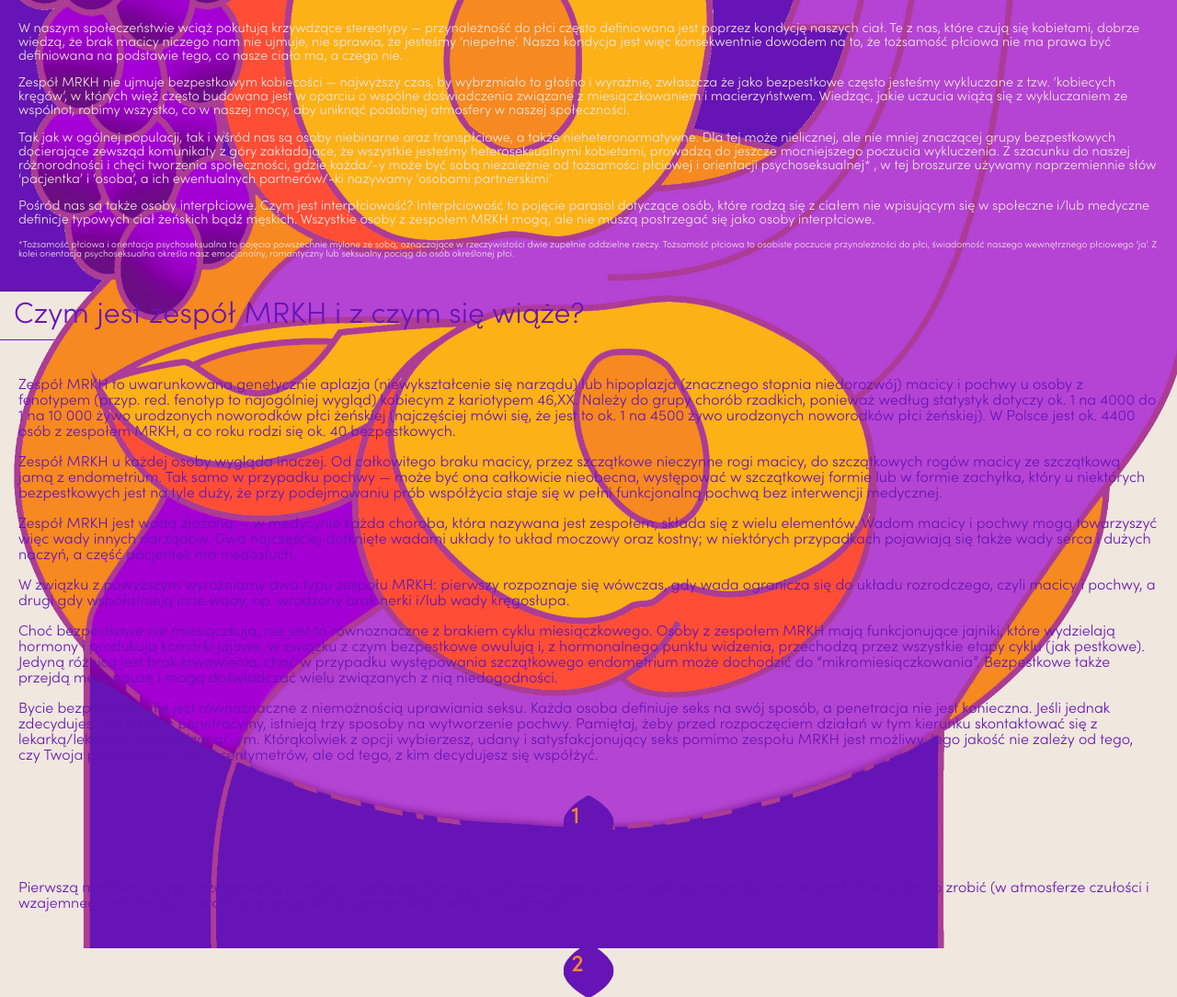
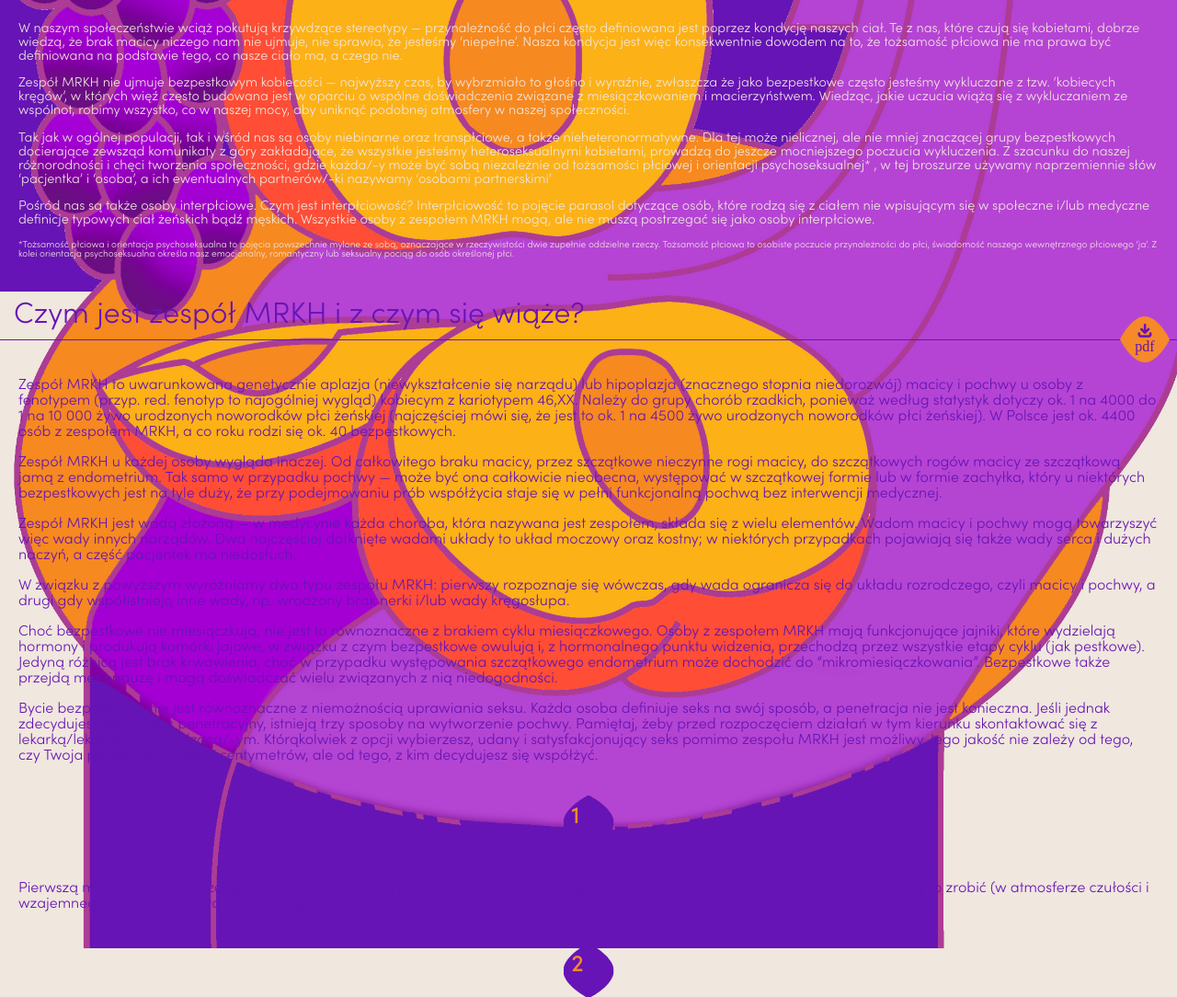
Before and after one commit to pasatoai/mrkh, a Node server app: page / in a window 1280 px wide. Shown: the part 801-1885 px from the top of the page at 92% size. Run offline with Node 20, Linux system fonts and the light colour scheme.

Commit message:
Added pdf downloader

```diff
--- a/index.js
+++ b/index.js
@@ -1,21 +1,26 @@
-const express = require('express');
-const {PL} = require('./text');
+const express = require("express");
+const { PL } = require("./text");
+
+const langs = { PL };
 
 const app = express();
 
-app.set('view engine', 'ejs')
-app.use(express.static('public'));
+const renderDev = (lang) => (req, res) =>
+  res.render("index", {
+    BROWSER_REFRESH: process.env.BROWSER_REFRESH_URL,
+    text: langs[lang],
+  });
 
-app.get('/', function(req, res) {
-    res.render('index', {
-        BROWSER_REFRESH: process.env.BROWSER_REFRESH_URL,
-        text: PL
-    });
-});
+app.set("view engine", "ejs");
+app.use(express.static("public"));
+
+app.get("/pl", renderDev("PL"));
+app.get("/en", renderDev("EN"));
+app.get("*", renderDev("PL"));
 
 app.listen(9000, () => {
-    console.log('listening')
-    if (process.send) {
-        process.send({event: 'online', url: 'http://localhost:9000/'})
-    }
+  console.log("listening");
+  if (process.send) {
+    process.send({ event: "online", url: "http://localhost:9000/" });
+  }
 });
--- a/index.scss
+++ b/index.scss
@@ -126,6 +126,35 @@ body {
     font-size: 2em;
     border-bottom: var(--border-violet);
     padding: 10px 15px;
+    position: relative;
+
+    .page_3__pdf-container {
+      font-size: 0.5em;
+      text-decoration: none;
+      color: var(--color-violet);
+      display: flex;
+      flex-direction: column;
+      justify-content: center;
+      align-items: center;
+      width: 50px;
+      height: 50px;
+      position: absolute;
+      right: 10px;
+      bottom: 0px;
+      transform: translateY(50%);
+
+      img {
+        position: absolute;
+        height: 100%;
+      }
+      span {
+        font-family: fontello;
+        z-index: 2;
+      }
+      .dl-anchor:before {
+        content: "\f02e";
+      }
+    }
   }
 }
 
--- a/public/index.css
+++ b/public/index.css
@@ -121,6 +121,33 @@ body {
   font-size: 2em;
   border-bottom: var(--border-violet);
   padding: 10px 15px;
+  position: relative;
+}
+.page-3 .page-3__header .page_3__pdf-container {
+  font-size: 0.5em;
+  text-decoration: none;
+  color: var(--color-violet);
+  display: flex;
+  flex-direction: column;
+  justify-content: center;
+  align-items: center;
+  width: 50px;
+  height: 50px;
+  position: absolute;
+  right: 10px;
+  bottom: 0px;
+  transform: translateY(50%);
+}
+.page-3 .page-3__header .page_3__pdf-container img {
+  position: absolute;
+  height: 100%;
+}
+.page-3 .page-3__header .page_3__pdf-container span {
+  font-family: fontello;
+  z-index: 2;
+}
+.page-3 .page-3__header .page_3__pdf-container .dl-anchor:before {
+  content: "\f02e";
 }
 
 .page-4 .page-4__header {
--- a/text.js
+++ b/text.js
@@ -93,6 +93,7 @@ const PL = {
   },
   p3: {
     header: `Czym jest zespół MRKH i z czym się wiąże?`,
+    fileName: `broszura_pl.pdf`,
     paragraphsPt1: [
       `
         Zespół MRKH to uwarunkowana
--- a/views/index.ejs
+++ b/views/index.ejs
@@ -85,6 +85,11 @@
         <div class="page-brown page-3">
             <div class="page-3__header">
                 <%= text.p3.header %>
+                <a href="<%= text.p3.fileName %>" download="<%= text.p3.fileName %>" class='page_3__pdf-container'>
+                    <img src="lang-toggle.svg" alt="Pobierz pdf">
+                    <span class="dl-anchor"></span>
+                    <span>pdf</span>
+                </a>
             </div>
             <div class="page-3__content with-padding">
                 <% loopParagraphs(text.p3.paragraphsPt1) %>
```
Also changed, not shown: public/fontello.ttf, 6 other files.
